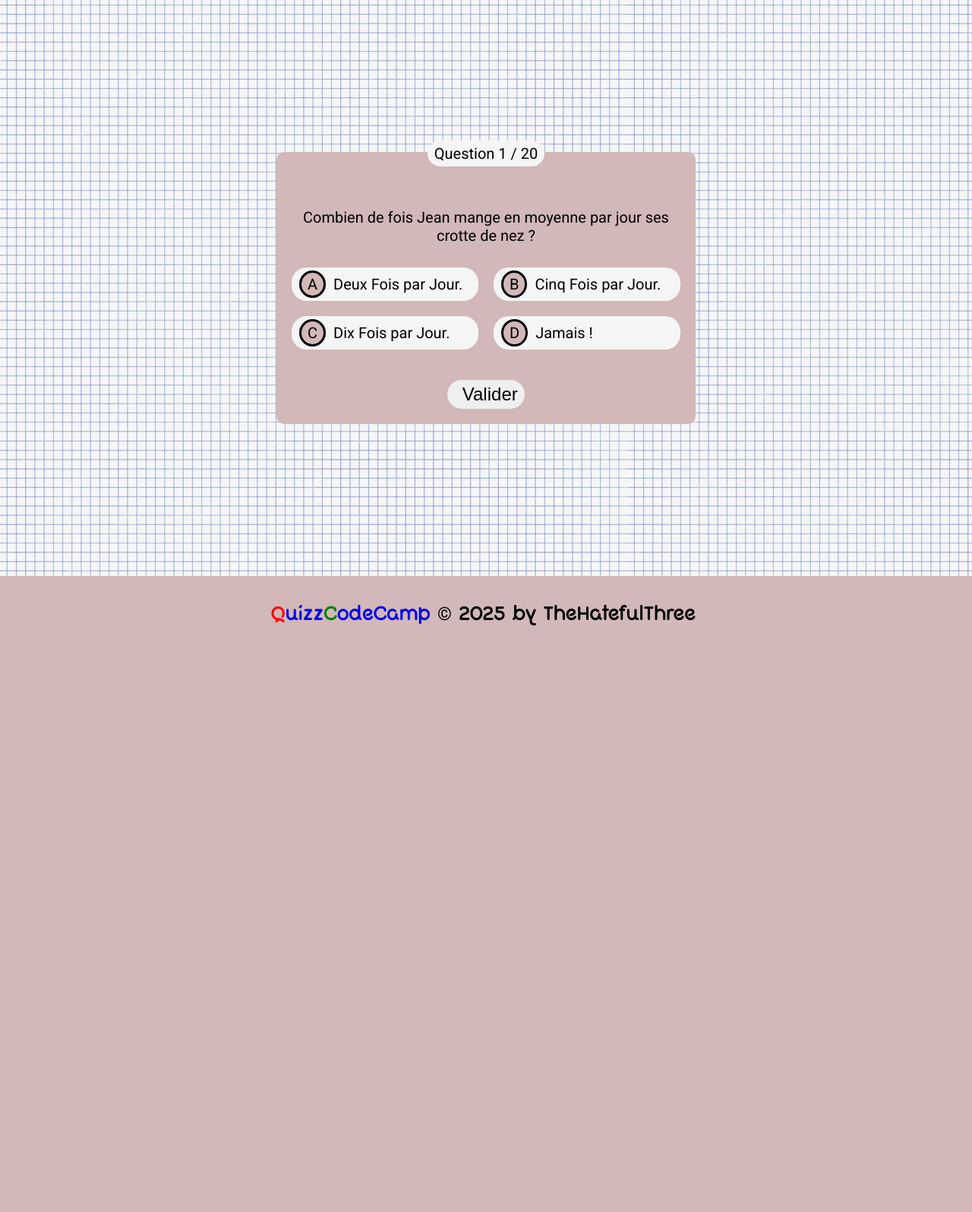
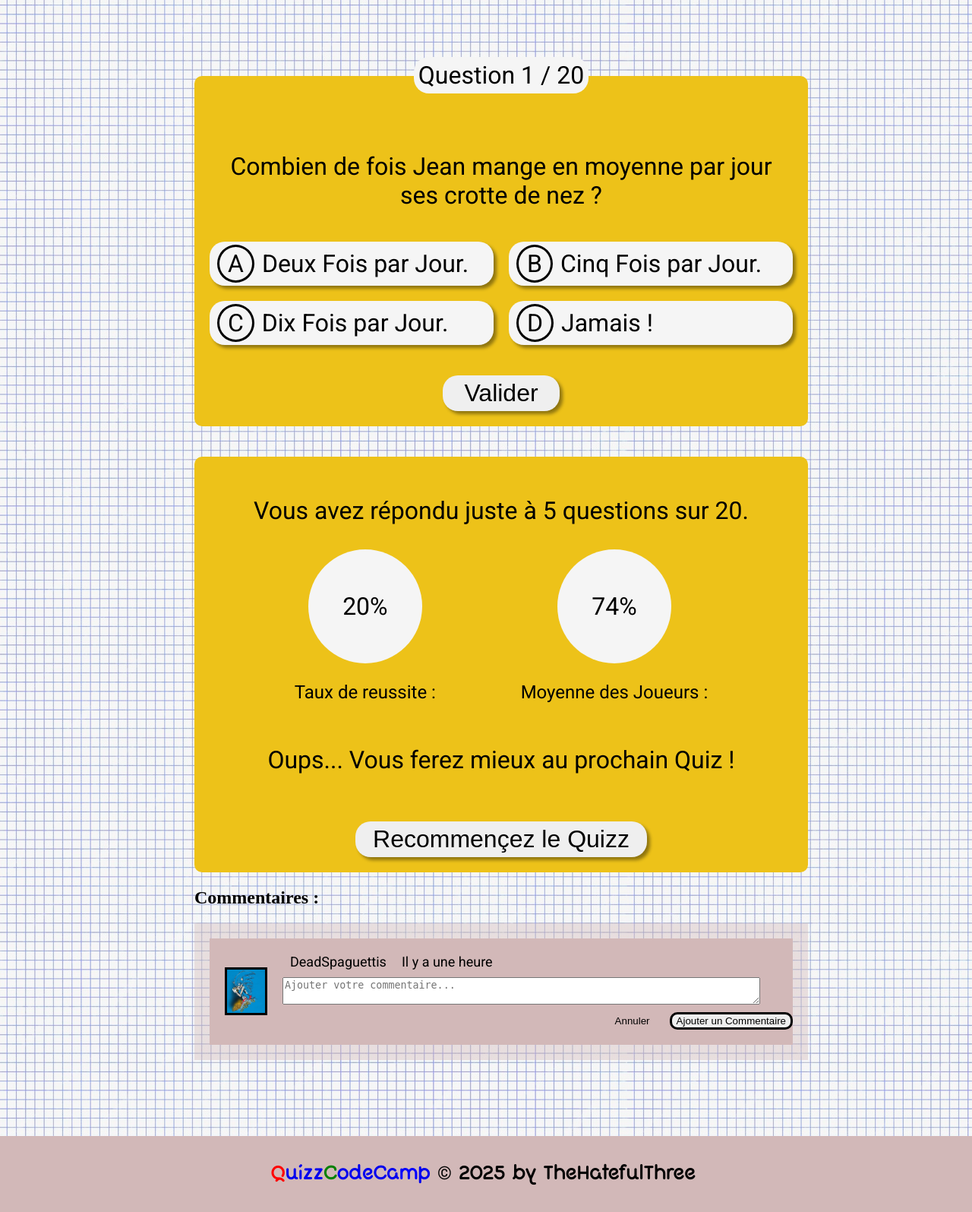
Before and after one commit to RomainB1989/QuizzCodeCamp, a PHP site: page /quizz.html in a window 1280 px wide. Shown: the part 200-1795 px from the top of the page at 76% size. Before the commit the page ends 1024 px from the top, so only its background shows below. Run offline with PHP 8.4, Linux system fonts and the light colour scheme.

Commit message:
Modif 29-01-25

```diff
--- a/quizz.css
+++ b/quizz.css
@@ -1,26 +1,30 @@
 #quizz{
-    min-height: 40vh;
+    /* min-height: 40vh; */
+    width: 60%;
+    margin: auto;
     display: flex;
+    flex-direction: column;
     justify-items: center;
     align-items: center;
-    padding: 200px 0px;
+    padding: 100px 0px;
+
     .box-quizz{
-        font-size: 20px;
+        font-size: 32px;
         font-family: "Roboto";
-        width: 40%;
+        width: 100%;
         margin: auto;
         padding: 20px 20px;
         border-radius: 10px;
         display: flex;
         flex-direction: column;
-        background-color: #D2B8B8;
+        background-color: #EDC219;
 
         .question-count{
             padding: 5px 0px;
             width: 30%;
             margin: auto;
             position: relative;
-            bottom: 35px;
+            bottom: 45px;
             text-align: center;
             background-color: whitesmoke;
             border-radius: 20px;
@@ -41,11 +45,12 @@
                 border-radius: 20px;
                 background-color: whitesmoke;
                 padding: 10px 10px;
+                box-shadow: 4px 4px 4px rgb(0, 0, 0, 40%);
                 .id-answer{
                     border-radius: 50%;
-                    padding: 3px 8px;
+                    padding: 3px 11px;
                     text-align: center;
-                    background-color: #D2B8B8;
+                    background-color: whitesmoke;
                     margin-right: 10px;
                     border: solid black 3px;
                 }
@@ -61,7 +66,7 @@
         }
 
         #submit{
-            font-size: 24px;
+            font-size: 32px;
             padding: 5px 20px;
             width: 20%;
             margin: auto;
@@ -69,8 +74,143 @@
             text-align: center;
             border-radius: 20px;
             border: none;
+            box-shadow: 4px 4px 4px rgb(0, 0, 0, 40%);
         }
 
+        #submit:hover{
+            transform: scale(1.05);
+        }
+    }
 
+    .result-quizz{
+        font-size: 32px;
+        font-family: "Roboto";
+        width: 100%;
+        margin: auto;
+        margin-top: 40px;
+        padding: 20px 20px;
+        border-radius: 10px;
+        display: flex;
+        flex-direction: column;
+        background-color: #EDC219;
+        .message-result{
+            text-align: center;
+        }
+
+        .stats-quizz{
+            display: flex;
+            flex-direction: row;
+            justify-content: space-evenly;
+            .stat{
+                display: flex;
+                flex-direction: column;
+                /* text-align: center; */
+                align-items: center;
+                .circle{
+                    width: 150px;
+                    height: 150px;
+                    border-radius: 50%;
+                    background-color: whitesmoke;
+                    display: flex;
+                    align-items: center;
+                    justify-content: space-around;
+                    justify-self: center;
+                }
+                p{
+                    font-size: 24px;
+                }
+            }
+        }
+
+        .message-compare{
+            text-align: center;
+        }
+
+        #reload{
+            font-size: 32px;
+            padding: 5px 20px;
+            width: 50%;
+            margin: auto;
+            margin-top: 30px;
+            text-align: center;
+            border-radius: 20px;
+            border: none;
+            box-shadow: 4px 4px 4px rgb(0, 0, 0, 40%);
+        }
+
+        #reload:hover{
+            transform: scale(1.05);
+        }
+    }
+
+    .commentary-title{
+       margin-right: auto;
+    }
+
+    .commentary-box{
+        font-family: "Roboto";
+        background-color: rgba(210,184,184,0.4);
+        font-size: 20px;
+        width: 100%;
+        padding: 20px 20px;
+        margin-left: 40px;
+
+        .add-comment-box{
+            background-color: rgba(210,184,184,1);
+            display: flex;
+            flex-direction: row;
+            justify-items: center;
+            align-items: center;
+            width: auto;
+            margin: auto;
+
+            .img-user{
+                border: solid 3px black;
+                margin: 0px 20px;
+            }
+
+            div{
+                display: flex;
+                flex-direction: column;
+                width: 90%;
+                padding: 10px 0px;
+
+                .add-comment{
+                    display: flex;
+                    flex-direction: row;
+                    font-size: 18px;
+                    .pseudo{
+                        margin: 0px 10px;
+                    }
+
+                    .date-message{
+                        margin: 0px 10px;
+                    }
+                }
+                #commentary{
+                    width: 90%;
+                    padding-right: 20px;
+                }
+
+                .option-comment{
+                    display: flex;
+                    flex-direction: row;
+                    justify-content: end;
+                    width: 100%;
+
+                    #delete{
+                        margin-right: 20px;
+                        border: none;
+                        background-color: rgba(210,184,184,1);
+
+                    }
+
+                    #confirm{
+                        border: solid 3px black;
+                        border-radius: 10px;
+                    }
+                }
+            }
+        }
     }
 }
--- a/quizz.html
+++ b/quizz.html
@@ -47,6 +47,41 @@
             </div>
             <input type="submit" id="submit" value="Valider">
         </div>
+        <div class="result-quizz">
+            <p class="message-result">Vous avez répondu juste à 5 questions sur 20.</p>
+            <div class="stats-quizz">
+                <div class="stat">
+                    <div class="circle">20%</div>
+                    <p>Taux de reussite :</p>
+                </div>
+                <div class="stat">
+                    <div class="circle">74%</div>
+                    <p>Moyenne des Joueurs :</p>
+                </div>
+            </div>
+            <p class="message-compare">Oups... Vous ferez mieux au prochain Quiz !</p>
+            <input type="submit" id="reload" value="Recommençez le Quizz">
+        </div>
+        <h2 class="commentary-title">Commentaires :</h2>
+        <div class="commentary-box">
+            <div class="add-comment-box">
+                <img src="./images/sonic-gollum.jpg" alt="" class="img-user" width="50px" height="auto">
+                <div>
+                    <div class="add-comment">
+                        <p class="pseudo">DeadSpaguettis</p>
+                        <p class="date-message">Il y a une heure</p>
+                    </div>
+                    <textarea name="commentary" id="commentary" placeholder="Ajouter votre commentaire..."></textarea>
+                    <div class="option-comment">
+                        <input type="submit" value="Annuler" id="delete">
+                        <input type="submit" value="Ajouter un Commentaire" id="confirm">
+                    </div>
+                </div>
+            </div>
+            <div class="read-comment">
+
+            </div>
+        </div>
     </main>
     <footer>
         <p><a href="./index.html" target="_self" class="link"><span class="red">Q</span>uizz<span class="green">C</span>odeCa<span class="blue">m</span>p</a> <span class="corporate">©</span> 2025 by TheHatefulThree.</p>
--- a/quizz.js
+++ b/quizz.js
@@ -1,8 +1,16 @@
 const answerArray = document.querySelectorAll(".answer");
-
+const submit = document.querySelector("#submit");
 
 answerArray.forEach((answer) => {
     answer.addEventListener("click", function(){
         answer.classList.toggle("selected");
     });
 });
+
+//todo Penser a implémenter la selection que d'une answer soit une déselection des autres answers.
+
+submit.addEventListener("click", function(){
+    console.log("Appel de la fonction qui passe a la question suivante.");
+});
+
+//todo Créer fonction qui passe à la question suivante.
```
Also changed, not shown: images/sonic-gollum.jpg (added).
